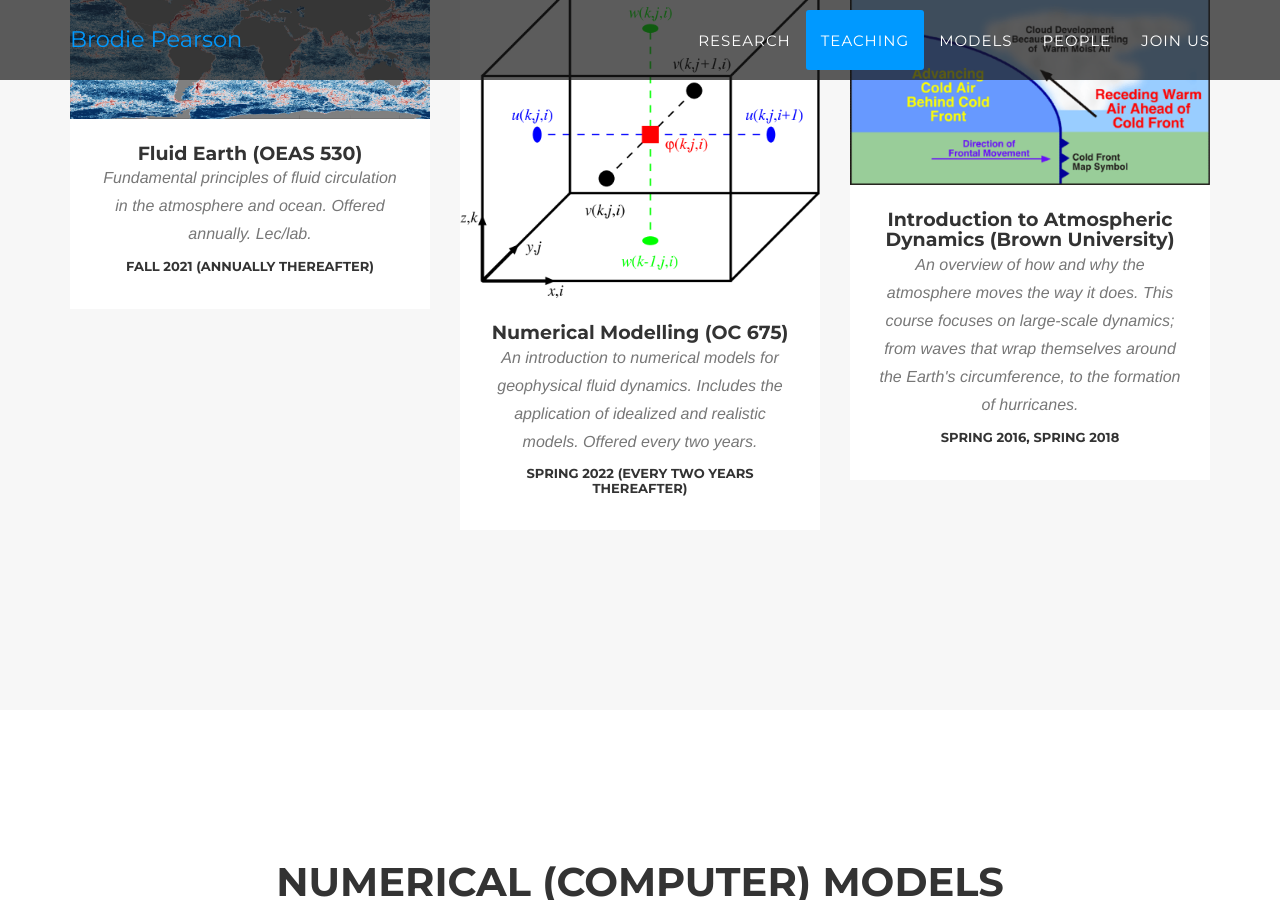
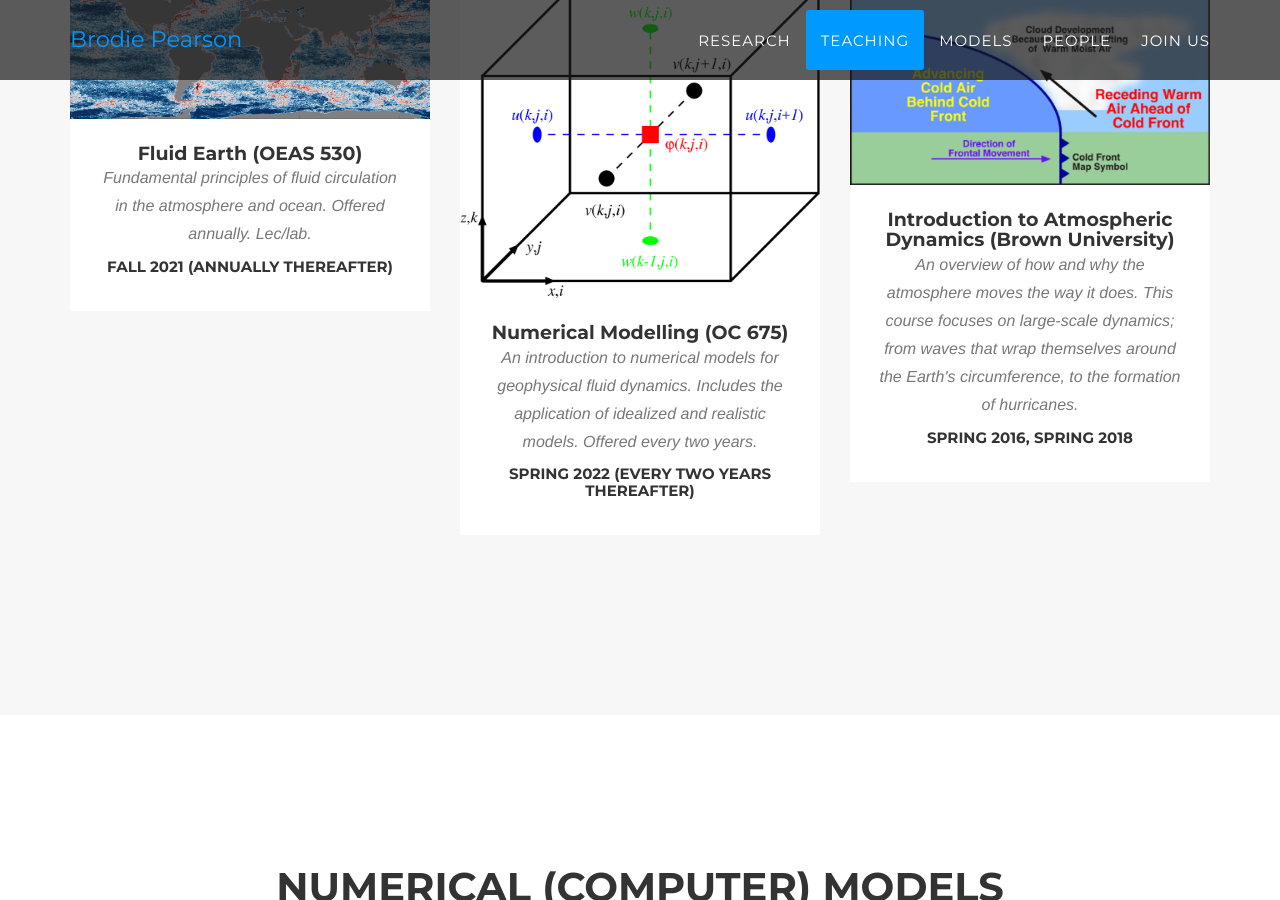
Before and after one commit to BrodiePearson/BrodiePearson.github.io, a Jekyll site: the page built from index.html, in a window 1280 px wide and 900 px high, scrolled down 3765 px. Built offline with Jekyll 4.4.1, drawn with Linux system fonts in a browser that asks for light colours; nearby versions of some CDN libraries; some web fonts are replaced; library files that are not in the unit come from our copies; comment, search, counter and statistics services are not loaded.

Commit message:
Update index.html

```diff
--- a/index.html
+++ b/index.html
@@ -58,7 +58,7 @@ layout: default
                     <div class="portfolio-caption">
                         <h4>{{ course.title }}</h4>
                         <p class="text-muted">{{ course.description }}</p>
-                        <h6>{{ course.offered }}</h6>
+                        <h5>{{ course.offered }}</h5>
                     </div>
                 </div>
             {% endfor %}
```
